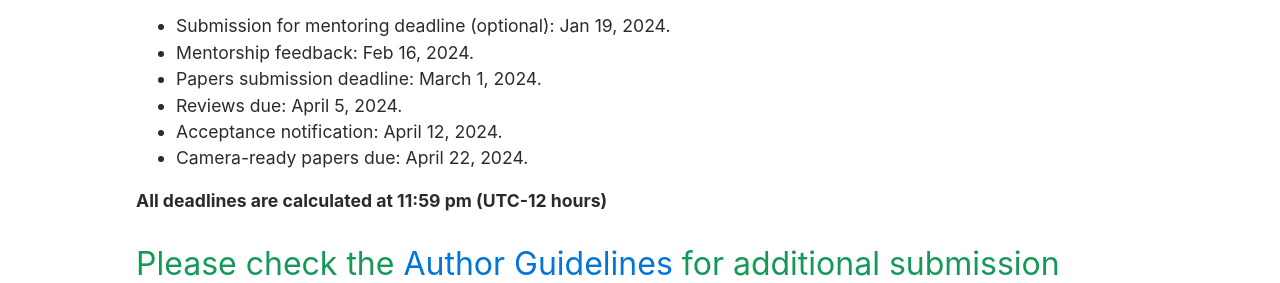
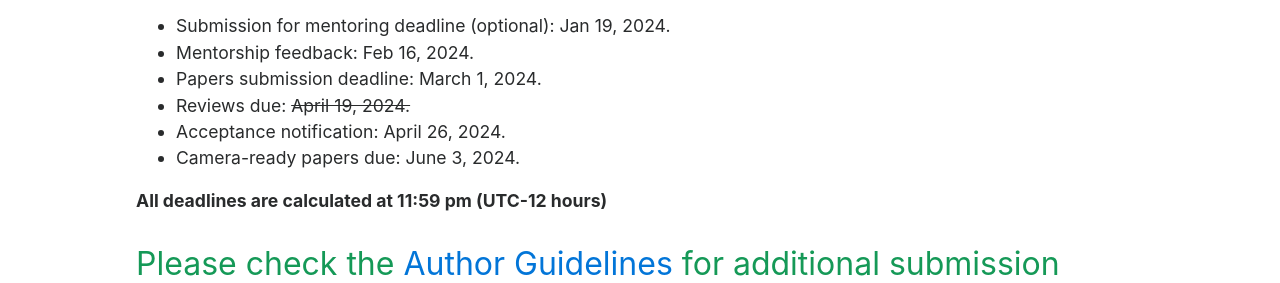
Before and after one commit to naacl2025-srw/naacl2025-srw.github.io, a Jekyll site: the page built from cfp.md, in a window 1280 px wide. Shown: the part 1651-1934 px from the top of the page. Built offline with Jekyll 4.4.1, drawn with Linux system fonts in a browser that asks for light colours.

Commit message:
Change timeline

```diff
--- a/cfp.md
+++ b/cfp.md
@@ -34,9 +34,9 @@ Please use the standard [ACL templates](https://github.com/acl-org/acl-style-fil
 - Submission for mentoring deadline (optional): Jan 19, 2024.
 - Mentorship feedback: Feb 16, 2024.
 - Papers submission deadline: March 1, 2024.
-- Reviews due: April 5, 2024.
-- Acceptance notification: April 12, 2024.
-- Camera-ready papers due: April 22, 2024.
+- Reviews due: <s>April 19, 2024.</s>
+- Acceptance notification: April 26, 2024.
+- Camera-ready papers due: June 3, 2024.
 
 
 __All deadlines are calculated at 11:59 pm (UTC-12 hours)__
```
